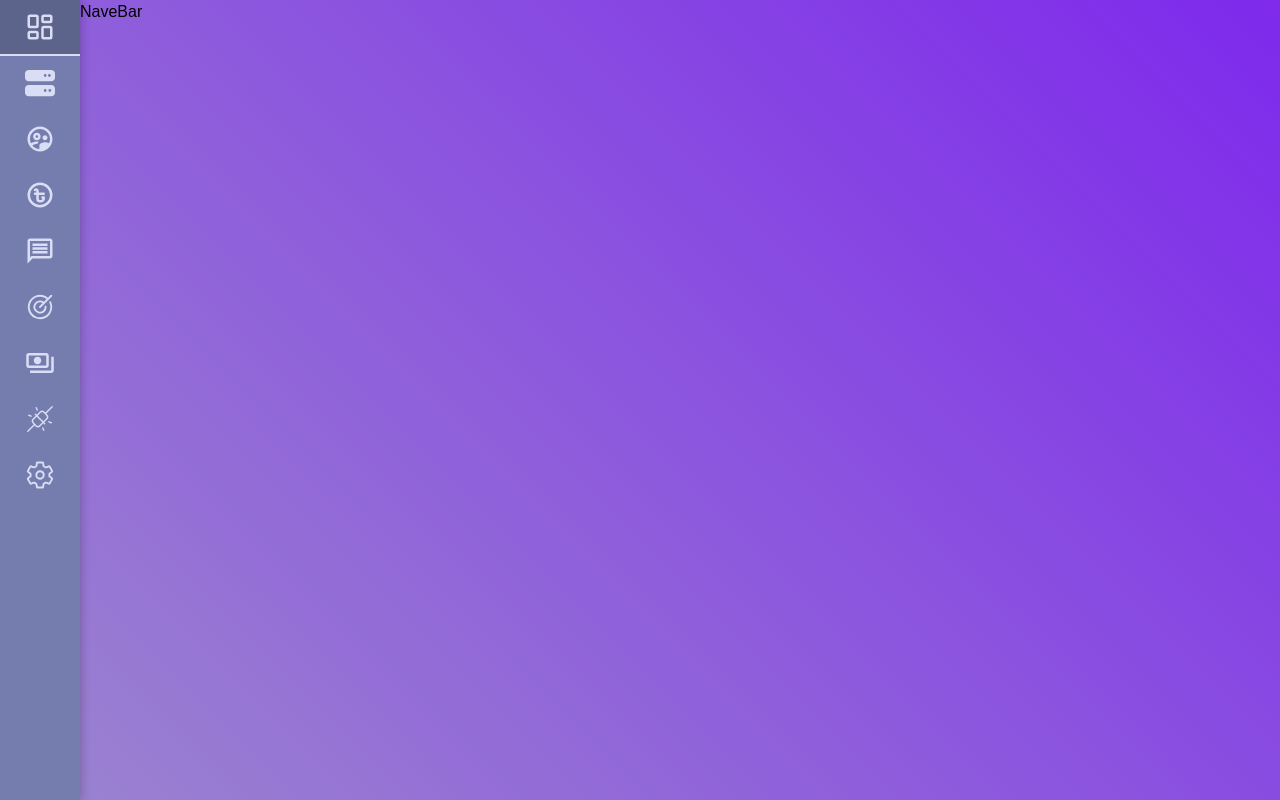
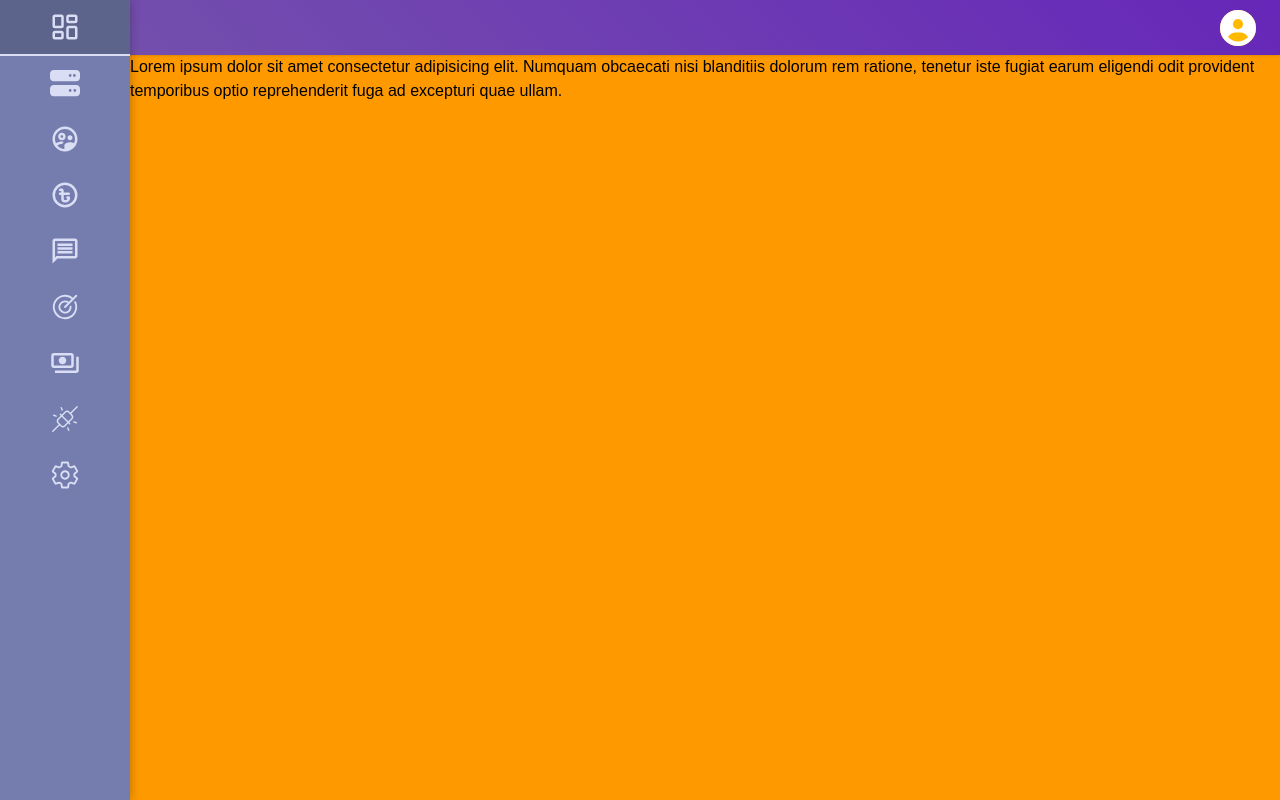
Before and after one commit to anonto42/ISP-Management-System, a Next.js app: page /admin in a window 1280 px wide. Built offline with nearby package versions, Linux system fonts and the light colour scheme.

Commit message:
added the admin layout

```diff
--- /dev/null
+++ b/app/admin/globals.css
@@ -0,0 +1,22 @@
+@import "tailwindcss";
+
+body {
+  background: linear-gradient(45deg, #9b85cf, #7e29ec);
+  color: var(--foreground);
+  font-family: Arial, Helvetica, sans-serif;
+}
+
+@layer components{
+  .inp-box-login{
+    @apply w-[250px] md:w-[350px] h-[50px] bg-[white] mb-5 overflow-clip shadow shadow-[#1f1f1f5e] rounded-xl
+  }
+  .inp-login{
+    @apply w-full h-[50px] px-3 outline-none placeholder:font-semibold font-medium
+  }
+  .btn{
+    @apply px-5 py-2 bg-[#1418d1] text-white rounded-2xl text-xl active:scale-95 duration-100 ease-in-out shadow shadow-[#1f1f1f5e]
+  }
+  .icon-box{
+    @apply w-full py-3 text-3xl flex justify-center items-center cursor-pointer text-[#dadef5] border-b-2 border-transparent
+  }
+}
--- /dev/null
+++ b/app/admin/layout.tsx
@@ -0,0 +1,42 @@
+import type { Metadata } from "next";
+import { Geist, Geist_Mono } from "next/font/google";
+import "./globals.css";
+import NaveBar from "@/components/admin/NaveBar";
+import SideBar from "@/components/admin/SideBar";
+
+const geistSans = Geist({
+  variable: "--font-geist-sans",
+  subsets: ["latin"],
+});
+
+const geistMono = Geist_Mono({
+  variable: "--font-geist-mono",
+  subsets: ["latin"],
+});
+
+export const metadata: Metadata = {
+  title: "Create Next App",
+  description: "Generated by create next app",
+};
+
+export default function RootLayout({
+  children,
+}: Readonly<{
+  children: React.ReactNode;
+}>) {
+  return (
+    <html lang="en">
+      <body
+        className={`${geistSans.variable} ${geistMono.variable} antialiased w-full h-svh`}
+      >
+        <div className="relative w-full h-full">
+            <NaveBar/>
+            <SideBar/>
+            <div className='w-full h-full pt-[55px] pl-[80px] md:pl-[130px]'>
+                {children}
+            </div>
+        </div>
+      </body>
+    </html>
+  );
+}
--- a/app/admin/page.tsx
+++ b/app/admin/page.tsx
@@ -4,9 +4,10 @@ import React from 'react'
 
 const AdminDeshboard = () => {
   return (
-    <div className='flex'>
-      <SideBar/>
-      <NaveBar/>
+    <div className='w-full h-full bg-amber-500'>
+      <div>
+        Lorem ipsum dolor sit amet consectetur adipisicing elit. Numquam obcaecati nisi blanditiis dolorum rem ratione, tenetur iste fugiat earum eligendi odit provident temporibus optio reprehenderit fuga ad excepturi quae ullam.
+      </div>
     </div>
   )
 }
--- /dev/null
+++ b/app/profile/log/page.tsx
@@ -0,0 +1,9 @@
+import React from 'react'
+
+const page = () => {
+  return (
+    <div>page</div>
+  )
+}
+
+export default page
--- /dev/null
+++ b/app/profile/page.tsx
@@ -0,0 +1,9 @@
+import React from 'react'
+
+const page = () => {
+  return (
+    <div>page</div>
+  )
+}
+
+export default page
--- a/components/admin/NaveBar.tsx
+++ b/components/admin/NaveBar.tsx
@@ -1,9 +1,50 @@
-import React from 'react'
+"use client"
+import Link from 'next/link';
+import React, { useState } from 'react';
+import { FaCircleUser } from "react-icons/fa6";
+import { IoLogOut } from "react-icons/io5";
 
 const NaveBar = () => {
+  const [profileBar,setProfileBare] = useState(true);
+
   return (
-    <nav>NaveBar</nav>
+    <nav className='w-full h-[55px] bg-[#23232340] shadow absolute'>
+      <div className='w-full h-full flex justify-between items-center px-6'>
+        <div></div>
+        <div className='relative'>
+          <div
+            onClick={ ():void => setProfileBare( !profileBar )}
+            className='active:scale-95 ease-in-out cursor-pointer w-[36px] h-[36px] bg-amber-400 rounded-full'>
+            <FaCircleUser className='text-4xl text-white' />
+          </div>
+          <ProfileOptionBar isOrNot={profileBar} />
+        </div>
+      </div>
+    </nav>
   )
 }
 
 export default NaveBar
+
+
+export function ProfileOptionBar({isOrNot}:{isOrNot:boolean}){
+
+  const logOutHandailer = ():void => {};
+
+  return(
+    <nav className={`absolute w-[120px] ${ isOrNot?"h-0":"h-[130px]"} bg-[#8598c48c] right-0 top-14 text-center text-white overflow-clip ease-linear duration-100 shadow-sm shadow-[#0000005b] rounded-2xl`}>
+      <Link href={"/profile"}>
+        <h1 className='text-xl font-semibold py-2 active:bg-[#47474757]'>Profile</h1>
+      </Link>
+      <Link href={"/profile/log"}>
+        <h3 className='text-lg font-medium pb-2 border-y pt-1 active:bg-[#47474757]'>log</h3>
+      </Link>
+      <div
+        onClick={()=>logOutHandailer()}
+        className='flex justify-center items-center bg-[#df00002c] py-2.5 active:scale-105 duration-75 ease-linear cursor-pointer'>
+        <span className='text-sm'>Logout</span>
+        <IoLogOut className='text-[#f9ababfd] ml-2 text-2xl' />
+        </div>
+    </nav>
+  )
+}
--- a/components/admin/SideBar.tsx
+++ b/components/admin/SideBar.tsx
@@ -18,7 +18,7 @@ interface selection{
 const SideBar = () => {
     const [obg,setObg] = useState<selection>({index:1,innerIndex:1})
   return (
-    <section className='h-svh w-[80px] bg-[#747dad] shadow-[0px_0px_10px_rgba(12,12,12,0.3)]'>
+    <section className='h-svh w-[80px] md:w-[130px] bg-[#747dad] shadow-[0px_0px_10px_rgba(12,12,12,0.3)] absolute z-10'>
         <div className='w-full h-full'>
             <div
                 onClick={()=>{
```
